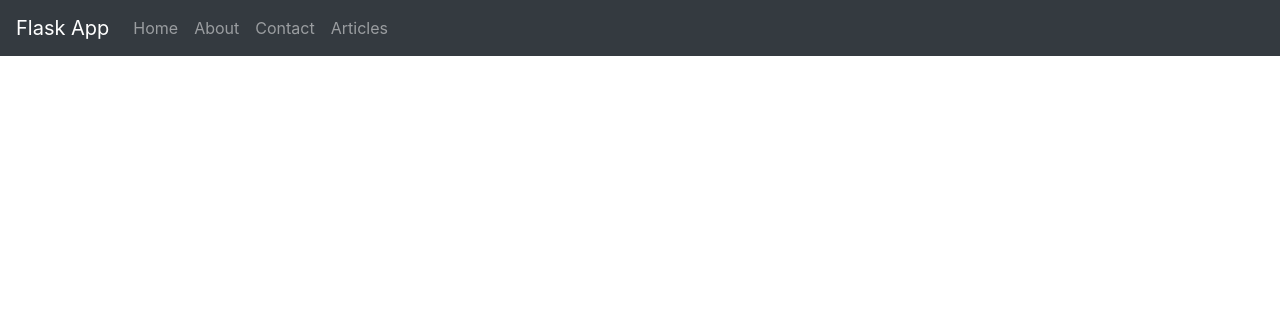
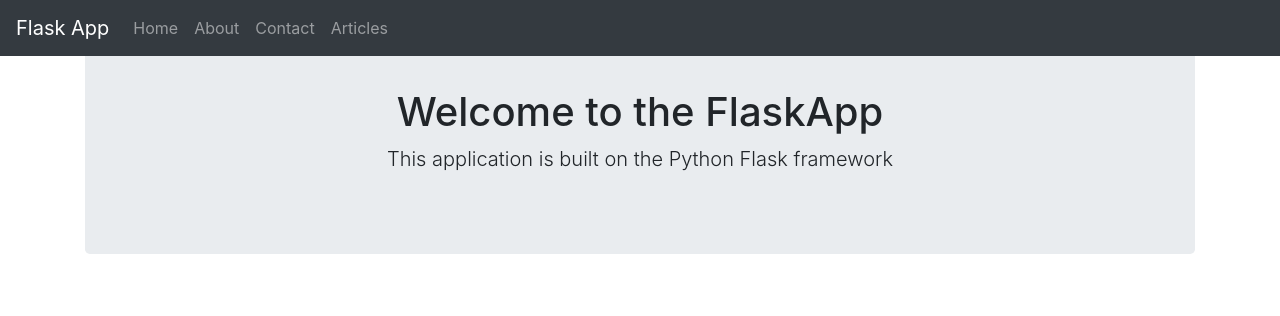
Before and after one commit to JeffVega/flask_app, a Flask app: page / in a window 1280 px wide. Shown: the top 316 px of the page. Run offline with Flask 2, Linux system fonts and the light colour scheme; some libraries are stand-ins or nearby versions.

```diff
--- a/templates/home.html
+++ b/templates/home.html
@@ -1,6 +1,8 @@
 {% extends 'layout.html' %}
 
 {% block body %}
-
- <h1>HOMES</h1>
+  <div class="jumbotron text-center">
+      <h1>Welcome to the FlaskApp</h1>
+      <p class="lead">This application is built on the Python Flask framework</p>
+  </div>
 {% endblock %}
--- a/templates/includes/_navbar.html
+++ b/templates/includes/_navbar.html
@@ -1,3 +1,4 @@
+<div class="container">
 <nav class="navbar navbar-expand-md navbar-dark bg-dark fixed-top">
     <a class="navbar-brand" href="#">Flask App</a>
     <button class="navbar-toggler" type="button" data-toggle="collapse" data-target="#navbarsExampleDefault" aria-controls="navbarsExampleDefault" aria-expanded="false" aria-label="Toggle navigation">
@@ -21,3 +22,4 @@
       </ul>
     </div>
   </nav>
+  </div>
--- a/templates/layout.html
+++ b/templates/layout.html
@@ -9,9 +9,10 @@
     <title>MyFlaskApp</title>
 </head>
 <body>
-    <div class="container">
         {% include 'includes/_navbar.html' %}
-    {% block body %}{% endblock %}
-</div>
+        <div>&nscr;</div>
+       <div class="container">
+            {% block body %}{% endblock %}
+       </div>
 </body>
 </html>
```
Also changed, not shown: 1 other file.
